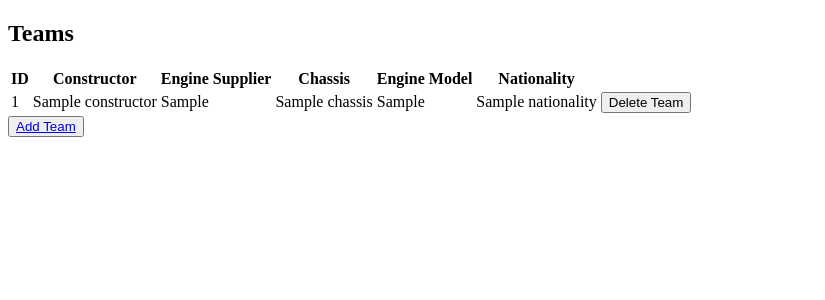
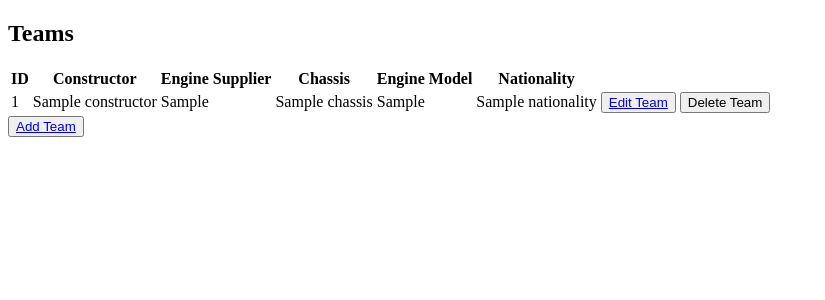
Before and after one commit to athinagouseti/Formula_One_Python-Week_05_Solo_Project, a Flask app: page /teams in a window 1280 px wide. Shown: the part 88-388 px from the top of the page, without its empty margins (0-825 px from the left). Run offline with Flask 2, Linux system fonts and the light colour scheme; a database or web service that is not in the repository returns one stand-in record (values such as "Sample title"); some libraries are stand-ins or nearby versions.

Commit message:
Edit Team

```diff
--- a/controller/team_controller.py
+++ b/controller/team_controller.py
@@ -27,6 +27,22 @@ def add_team():
     team_repository.save(team)
     return redirect("/teams")
 
+@team_blueprint.route("/teams/<id>/edit", methods = ['GET'])
+def edit_team(id):
+    team = team_repository.select(id)
+    return render_template("teams/edit.html", team = team)
+
+@team_blueprint.route("/teams/<id>", methods = ['POST'])
+def update_team(id):
+    constructor = request.form["constructor"]
+    engine_supplier = request.form['engine_supplier']
+    chassis = request.form['chassis']
+    engine_model = request.form['engine_model']
+    nationality = request.form['nationality']
+    team = Team(id, constructor, engine_supplier, chassis, engine_model, nationality)
+    team_repository.update(team)
+    return redirect("/teams")
+
 @team_blueprint.route("/teams/<id>/delete", methods = ["POST"])
 def delete_team(id):
     team_repository.delete(id)
--- a/repositories/team_repository.py
+++ b/repositories/team_repository.py
@@ -36,6 +36,6 @@
 
 
 def update(team):
-    sql = "UPDATE teams SET (id, constructor, engine_supplier, chassis, engine_model, nationality) = (%s, %s, %s, %s, %s, %s) WHERE id = %s"
-    values = [team.id, team.constructor, team.engine_supplier, team.chassis, team.engine_model, team.nationality]
+    sql = "UPDATE teams SET (constructor, engine_supplier, chassis, engine_model, nationality) = (%s, %s, %s, %s, %s) WHERE id = %s"
+    values = [team.constructor, team.engine_supplier, team.chassis, team.engine_model, team.nationality, team.id,]
     run_sql(sql, values)
--- a/templates/teams/index.html
+++ b/templates/teams/index.html
@@ -21,6 +21,7 @@
             <td>{{ team.chassis }}</td>
             <td>{{ team.engine_model }}</td>
             <td>{{ team.nationality }}</td>
+            <td><button type = "submit"><a href="/teams/{{ team.id }}/edit">Edit Team</a></button></td>
             <td>
                 <div class="buttons">
                     <form class = "delete-form" action = "/teams/{{ team.id }}/delete" method = "POST">
```
Also changed, not shown: templates/grand_prix/edit.html (+0 -10 lines), templates/teams/edit.html (added, +37 -0 lines).
